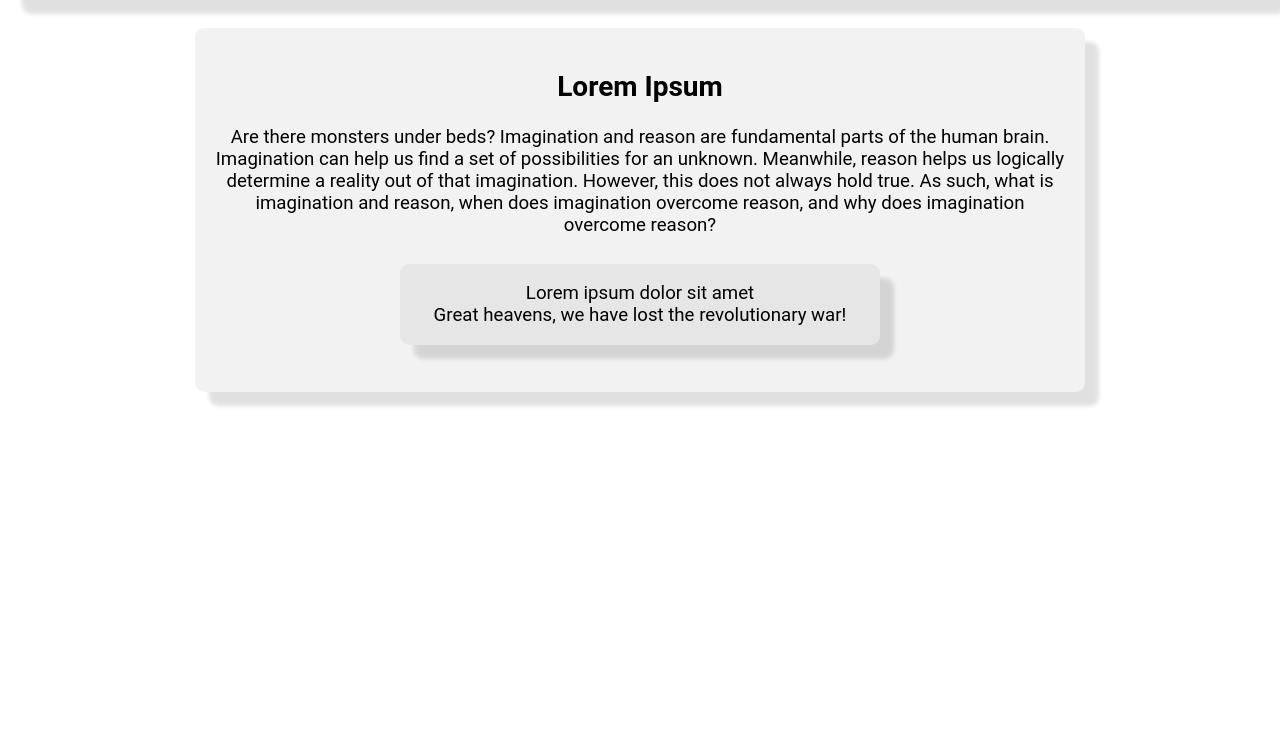
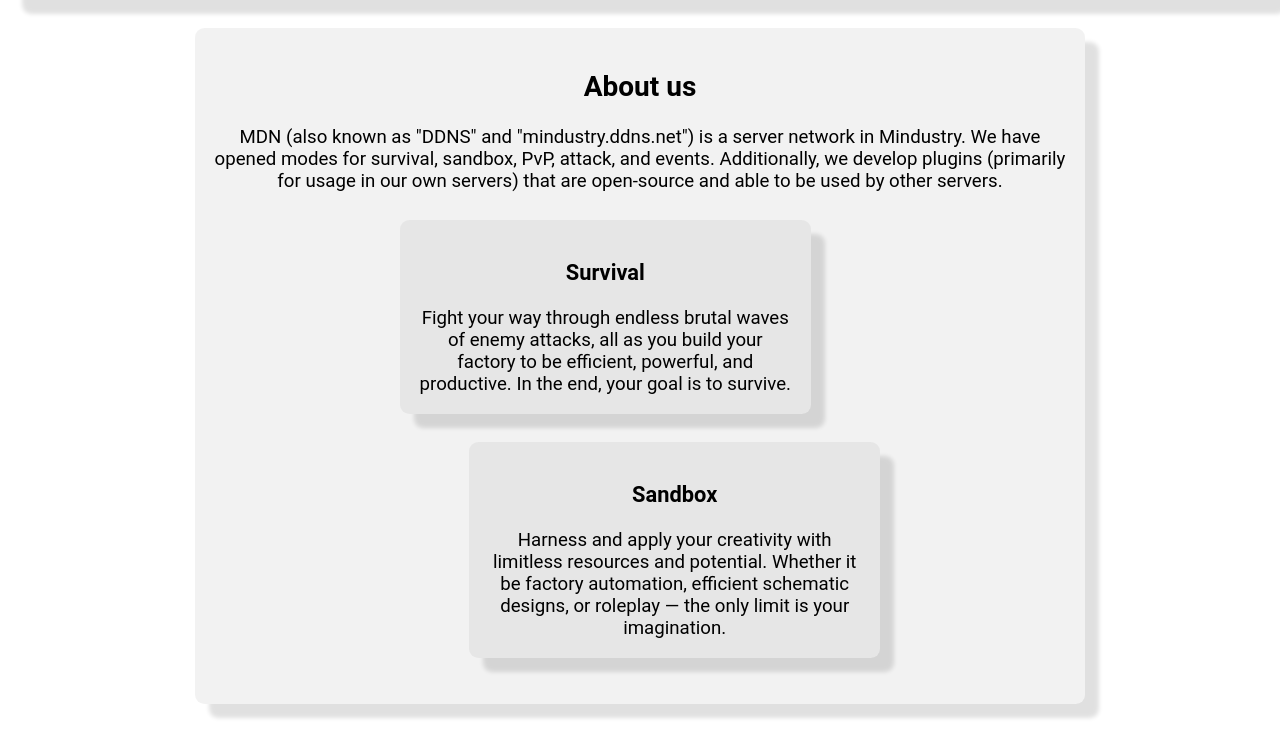
Before and after one commit to mindustry-ddns-net/MDNWebsite, a Flask app: page / in a window 1280 px wide. Shown: the part 69-801 px from the top of the page. Before the commit the page ends 475 px from the top, so only its background shows below. Run offline with Flask 3, Linux system fonts and the light colour scheme; some web fonts are replaced.

Commit message:
Potential content for index

```diff
--- a/static/global.css
+++ b/static/global.css
@@ -18,7 +18,7 @@
     font-family: 'Roboto';
 }
 
-.content-container {
+.content-container, .server-container {
     transition-duration: 0.25s;
 
     background-color: #e6e6e6;
--- /dev/null
+++ b/static/index.css
@@ -0,0 +1,8 @@
+.server-container {
+    width: 20em;
+}
+
+.server-container[right] {
+    margin-left: auto;
+    margin-right: 10em;
+}
--- a/templates/index.html
+++ b/templates/index.html
@@ -4,6 +4,7 @@
 <head>
     <title>MDN</title>
     <link rel="stylesheet" href="/static/global.css">
+    <link rel="stylesheet" href="/static/index.css">
     <script async src="/static/html-import.js"></script>
 </head>
 
@@ -13,15 +14,21 @@
 
 <body>
 <div class="content-container">
-    <h2>Lorem Ipsum</h2>
-    Are there monsters under beds? Imagination and reason are fundamental parts of the human brain. Imagination can help
-    us find a set of possibilities for an unknown. Meanwhile, reason helps us logically determine a reality out of that
-    imagination. However, this does not always hold true. As such, what is imagination and reason, when does imagination
-    overcome reason, and why does imagination overcome reason?
+    <h2>About us</h2>
+    MDN (also known as "DDNS" and "mindustry.ddns.net") is a server network in Mindustry. We have opened modes for
+    survival, sandbox, PvP, attack, and events. Additionally, we develop plugins (primarily for usage in our own
+    servers) that are open-source and able to be used by other servers.
 
-    <div class="content-container">
-        Lorem ipsum dolor sit amet <br>
-        Great heavens, we have lost the revolutionary war!
+    <div class="server-container" left>
+        <h3>Survival</h3>
+        Fight your way through endless brutal waves of enemy attacks, all as you build your factory to be efficient,
+        powerful, and productive. In the end, your goal is to survive.
+    </div>
+
+    <div class="server-container" right>
+        <h3>Sandbox</h3>
+        Harness and apply your creativity with limitless resources and potential. Whether it be factory automation,
+        efficient schematic designs, or roleplay — the only limit is your imagination.
     </div>
 </div>
 </body>
```
